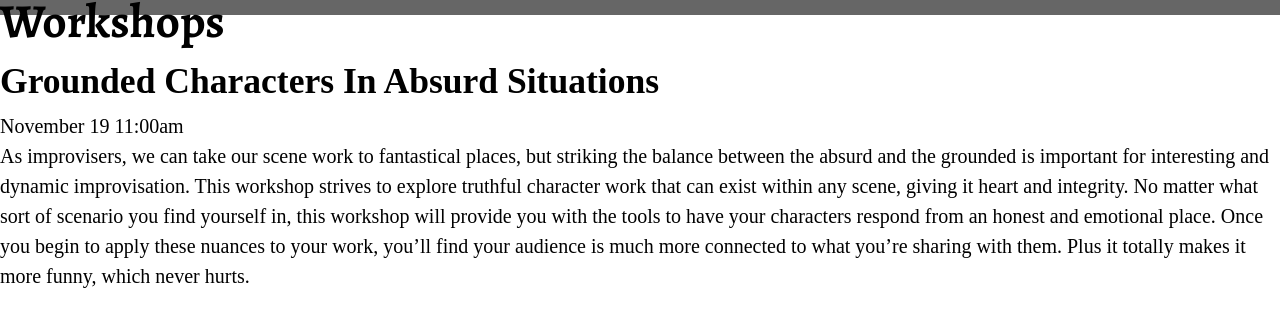
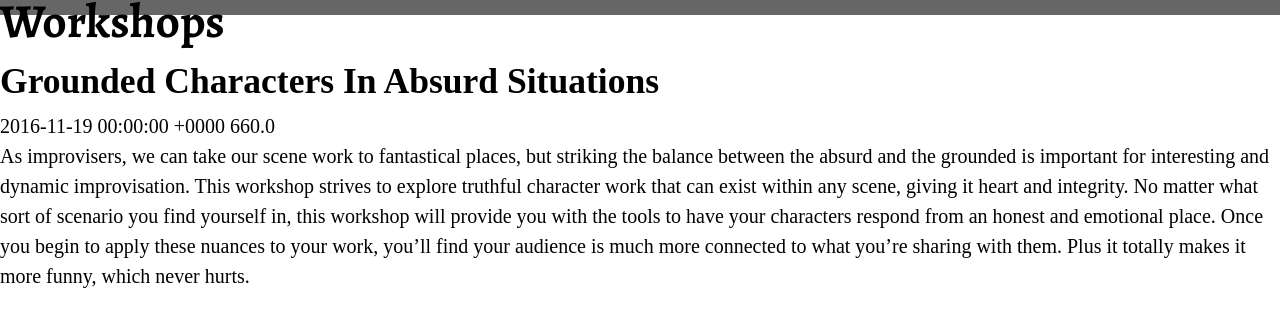
Before and after one commit to babycourageous/thelastseenfestival.com, a Jekyll site: the page built from index.html, in a window 1280 px wide and 900 px high, scrolled down 2092 px, cut to the strip 0-732 px from the top of the window. Shown: the part 145-454 px from the top of the strip. Built offline with Jekyll 4.4.1, drawn with Linux system fonts in a browser that asks for light colours; some web fonts are replaced.

Commit message:
Add liquid loop

```diff
--- a/_includes/workshops.html
+++ b/_includes/workshops.html
@@ -1,11 +1,13 @@
 <section id="workshops" class="workshops">
-  <h2>Workshops</h2>
+  <h2 class="workshops__heading">Workshops</h2>
   <div class="workshops__container">
+    {% for workshop in site.workshops %}
     <div class="workshops__workshop workshop">
-      <h3>Grounded Characters In Absurd Situations</h3>
-      <time datetime='2016-11-19'>November 19</time>
-      <time datetime='11:00'>11:00am</time>
-      <p>As improvisers, we can take our scene work to fantastical places, but striking the balance between the absurd and the grounded is important for interesting and dynamic improvisation. This workshop strives to explore truthful character work that can exist within any scene, giving it heart and integrity. No matter what sort of scenario you find yourself in, this workshop will provide you with the tools to have your characters respond from an honest and emotional place. Once you begin to apply these nuances to your work, you’ll find your audience is much more connected to what you’re sharing with them. Plus it totally makes it more funny, which never hurts.</p>
+      <h3 class="workshop__title">{{workshop.title}}</h3>
+      <time datetime='2016-11-19'>{{workshop.date}}</time>
+      <time datetime='11:00'>{{workshop.time}}</time>
+      <div class="workshop__description">{{workshop.content}}</div>
     </div>
+    {% endfor %}
   </div>
 </section>
```
